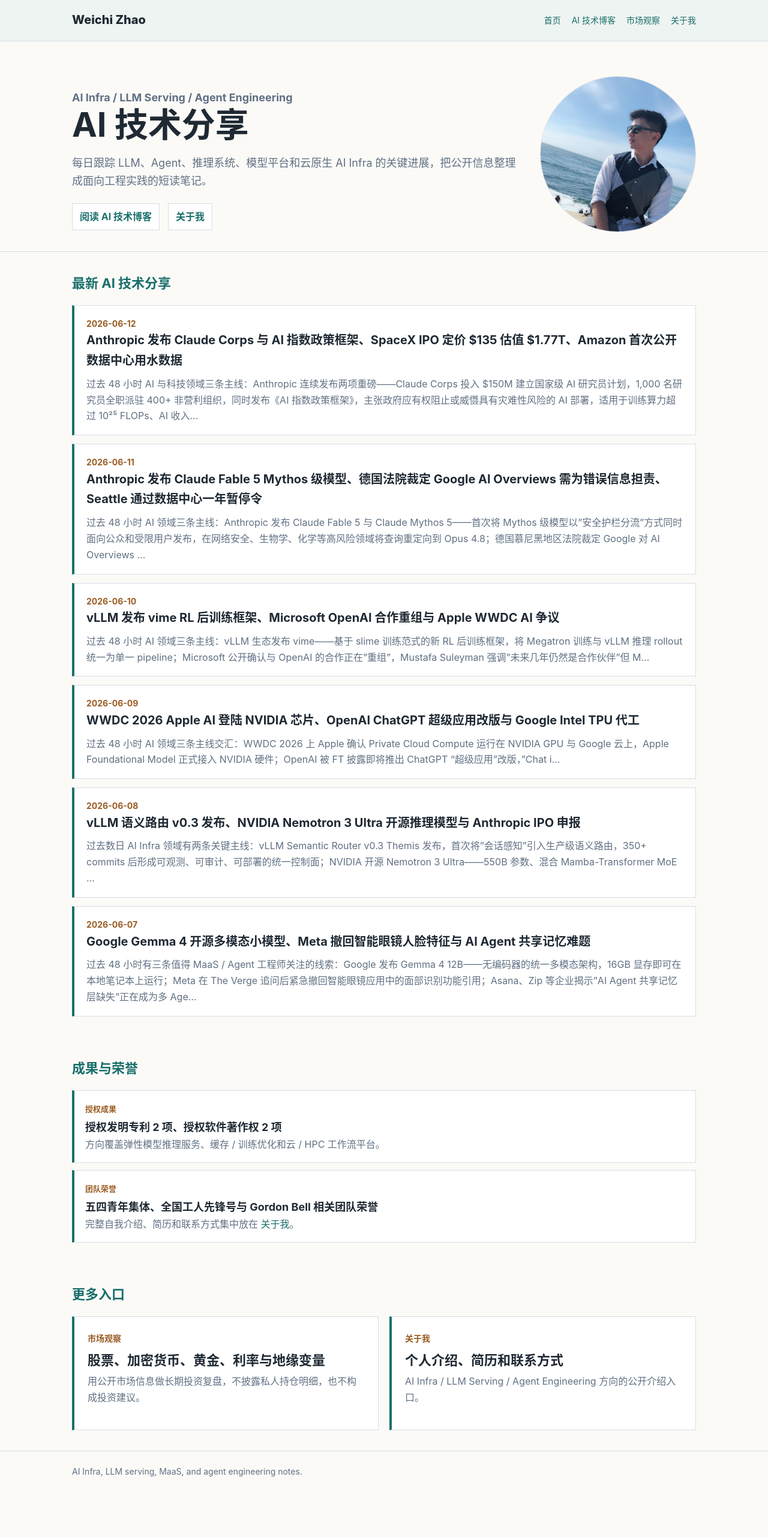
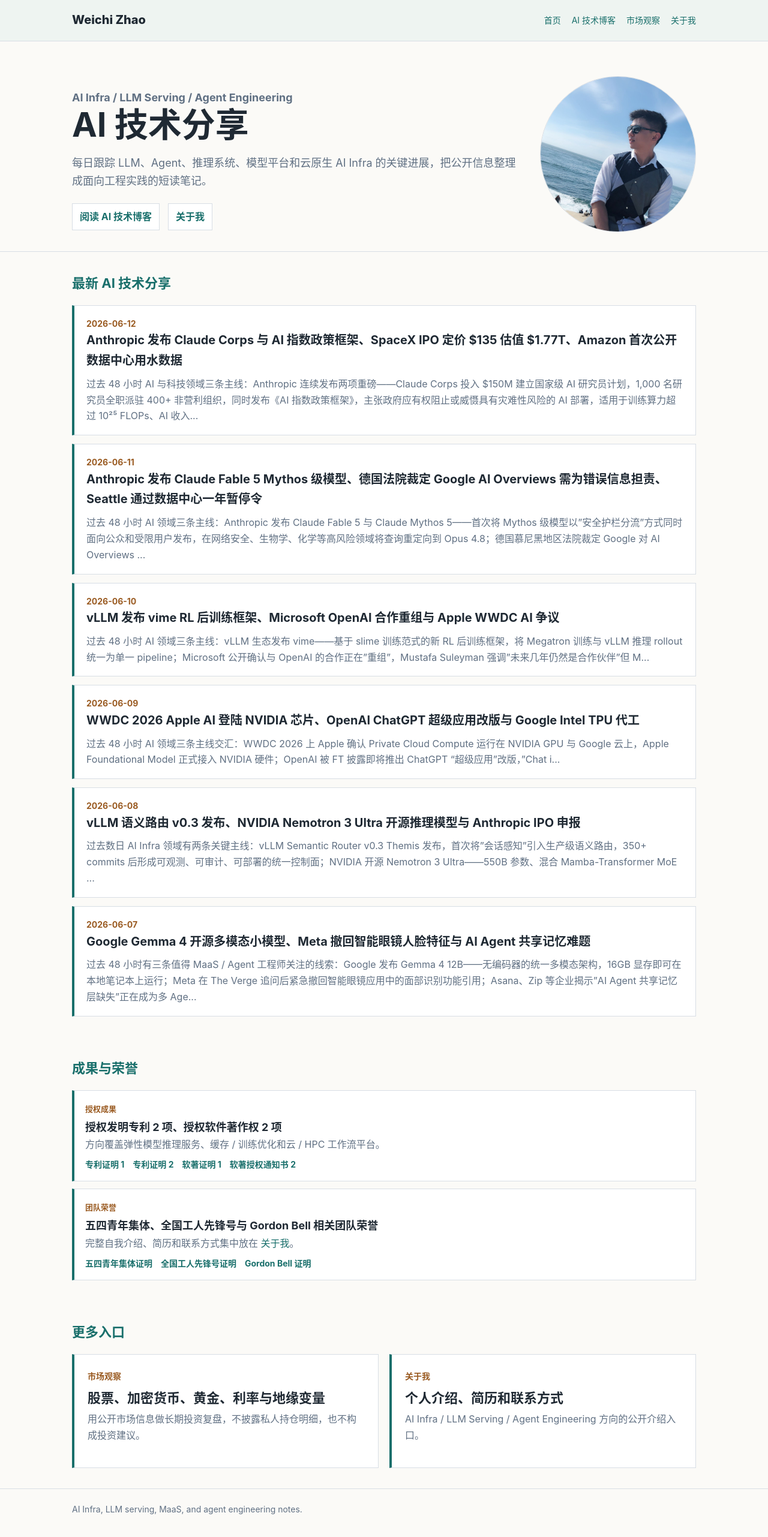
Before and after one commit to WZStephen/wzstephen.github.io, a Jekyll site: the page built from index.html, in a window 1280 px wide. Shown: the whole page at 60% size. Built offline with Jekyll 4.4.1, drawn with Linux system fonts in a browser that asks for light colours; before the commit the page ends 2500 px from its top, so only the background shows below that.

Commit message:
Add evidence links to homepage

```diff
--- a/assets/css/site.css
+++ b/assets/css/site.css
@@ -182,6 +182,15 @@ a:hover {
   color: var(--muted);
 }
 
+.evidence-links {
+  display: flex;
+  flex-wrap: wrap;
+  gap: 8px 14px;
+  margin-top: 8px !important;
+  font-size: 14px;
+  font-weight: 700;
+}
+
 .section {
   padding: 34px 0;
 }
--- a/index.html
+++ b/index.html
@@ -45,11 +45,22 @@ title: Weichi Zhao
       <span>授权成果</span>
       <h3>授权发明专利 2 项、授权软件著作权 2 项</h3>
       <p>方向覆盖弹性模型推理服务、缓存 / 训练优化和云 / HPC 工作流平台。</p>
+      <p class="evidence-links">
+        <a href="{{ '/Files/evidence/patent-elastic-model-inference-serving.pdf' | relative_url }}">专利证明 1</a>
+        <a href="{{ '/Files/evidence/patent-cache-data-deep-learning-training.pdf' | relative_url }}">专利证明 2</a>
+        <a href="{{ '/Files/evidence/software-copyright-multicloud-workflow-control.pdf' | relative_url }}">软著证明 1</a>
+        <a href="{{ '/Files/evidence/software-copyright-hpc-frontend-service-notice.pdf' | relative_url }}">软著授权通知书 2</a>
+      </p>
     </div>
     <div class="achievement-item">
       <span>团队荣誉</span>
       <h3>五四青年集体、全国工人先锋号与 Gordon Bell 相关团队荣誉</h3>
       <p>完整自我介绍、简历和联系方式集中放在 <a href="{{ '/about/' | relative_url }}">关于我</a>。</p>
+      <p class="evidence-links">
+        <a href="{{ '/Files/evidence/china-youth-may-fourth-medal-certificate.pdf' | relative_url }}">五四青年集体证明</a>
+        <a href="{{ '/Files/evidence/national-worker-pioneer-certificate.jpg' | relative_url }}">全国工人先锋号证明</a>
+        <a href="{{ '/Files/evidence/gordon-bell-prize-team-certificate.pdf' | relative_url }}">Gordon Bell 证明</a>
+      </p>
     </div>
   </div>
 </section>
```
Also changed, not shown: about/index.html (+9 -0 lines), 7 other files.
